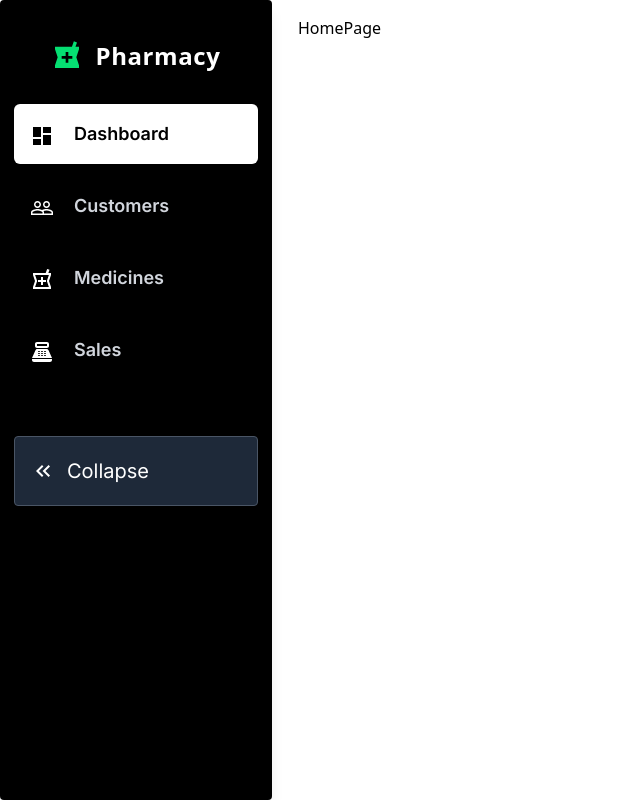
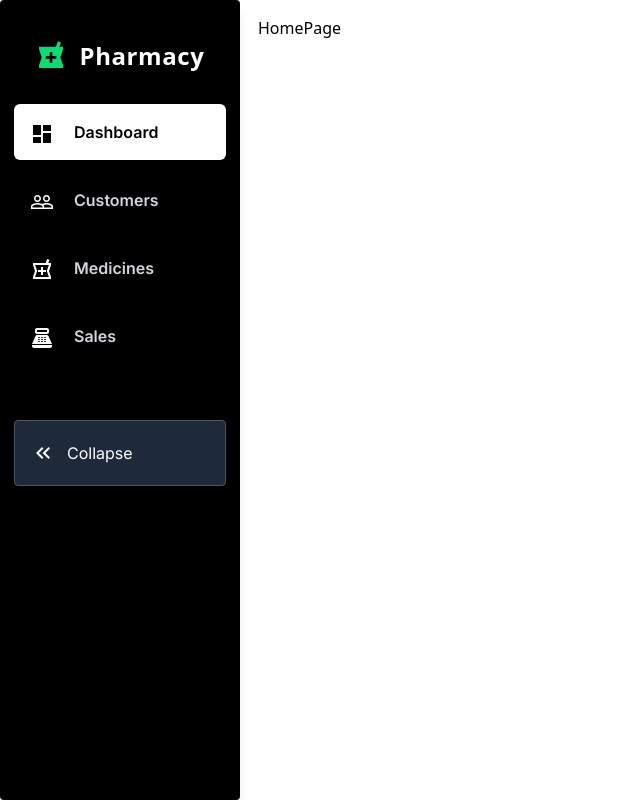
Before and after one commit to EasinTanvir/medicine-dashboard, a Next.js app: page / in a window 1280 px wide. Shown: the whole page, without its empty margins (0-640 px from the left). Built offline with nearby package versions, Linux system fonts and the light colour scheme; a web font is replaced by a local one.

Commit message:
refactor ui

```diff
--- a/src/components/pageSection/layout/DashBoardSideBarWrapper.jsx
+++ b/src/components/pageSection/layout/DashBoardSideBarWrapper.jsx
@@ -12,7 +12,7 @@ const DashBoardSideBarWrapper = ({ children }) => {
       <DashBoardSideBar />
       <div
         className={`transition-all duration-200 ${
-          openSidebar ? "pl-[70px]" : "lg:pl-[298px] pl-[72px]"
+          openSidebar ? "pl-[70px]" : "lg:pl-[258px] pl-[72px]"
         } `}
       >
         <div className="py-4">{children}</div>
--- a/src/components/pageSection/layout/sidebar/DashBoardSideBar.jsx
+++ b/src/components/pageSection/layout/sidebar/DashBoardSideBar.jsx
@@ -24,7 +24,7 @@ const DashBoardSideBar = () => {
   return (
     <motion.div
       initial={false}
-      animate={{ width: openSidebar ? "4rem" : "17rem" }}
+      animate={{ width: openSidebar ? "4rem" : "15rem" }}
       transition={{ duration: 0.3, ease: "easeInOut" }}
       className={`bg-black text-white z-40 shadow-lg ${
         openSidebar ? "px-2" : "sm:px-3.5 px-2"
@@ -79,7 +79,7 @@ const DashBoardSideBar = () => {
             marginLeft: openSidebar ? 0 : 12,
           }}
           transition={{ duration: 0.25 }}
-          className="text-xl font-900 whitespace-nowrap overflow-hidden"
+          className="text-base font-900 whitespace-nowrap overflow-hidden"
         >
           Collapse
         </motion.span>
--- a/src/components/pageSection/layout/sidebar/SidebarItem.jsx
+++ b/src/components/pageSection/layout/sidebar/SidebarItem.jsx
@@ -48,7 +48,7 @@ const SidebarItem = ({ item, openSidebar, setOpenSidebar }) => {
           marginLeft: openSidebar ? 0 : 8,
         }}
         transition={{ duration: 0.1 }}
-        className={`text-lg font-semibold whitespace-nowrap overflow-hidden`}
+        className={`text-base font-semibold whitespace-nowrap overflow-hidden`}
       >
         {item.label}
       </motion.span>
```
